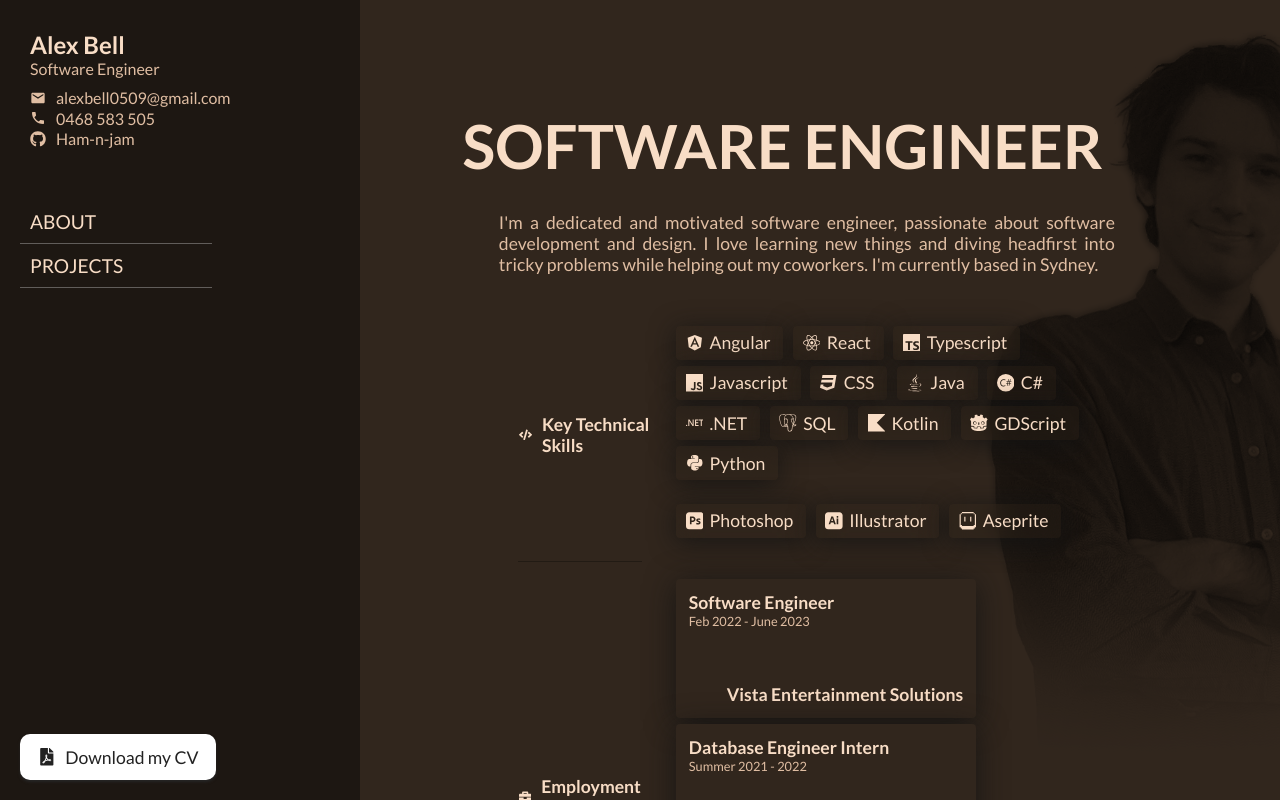
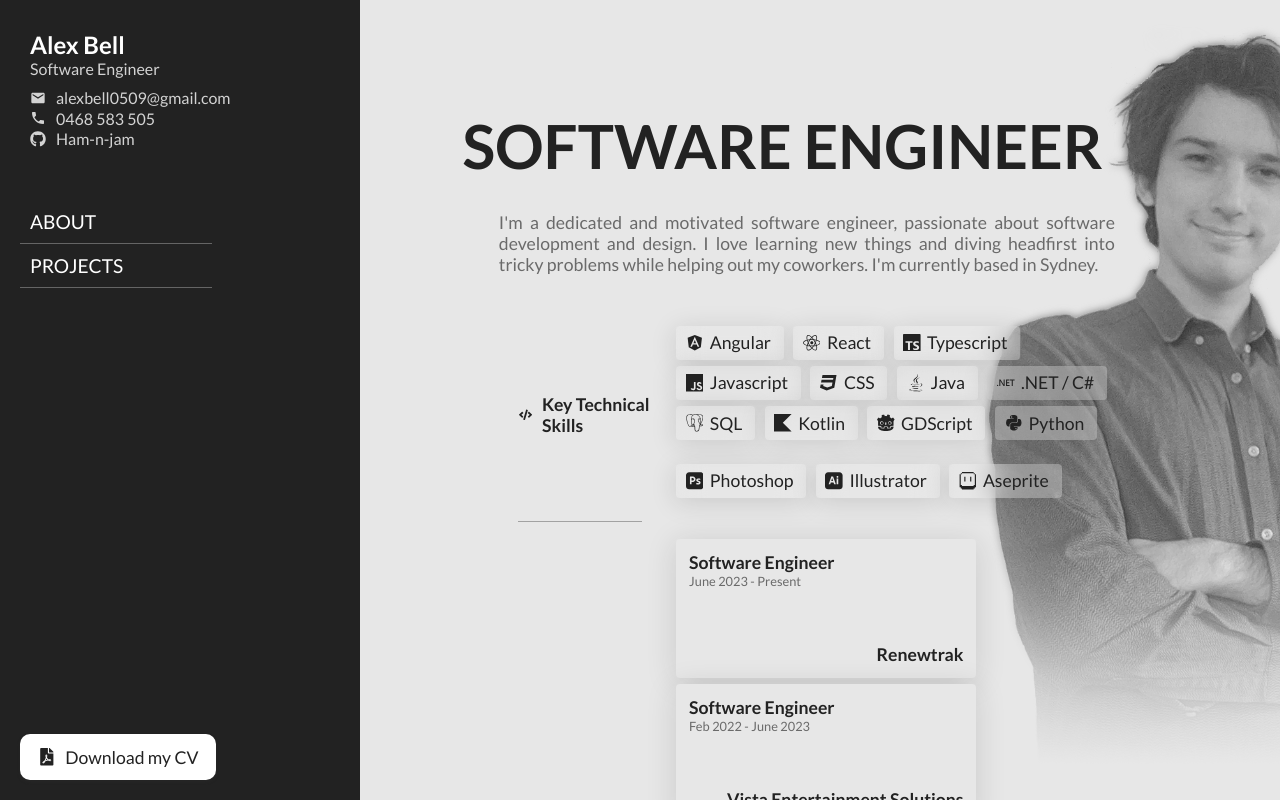
Before and after one commit to Ham-n-jam/Ham-n-jam.github.io, a React (Create React App) app: page / in a window 1280 px wide. Shown: the top 800 px of the page. Built offline with nearby package versions, Linux system fonts and the light colour scheme.

Commit message:
Add intersection observer-based theming for different page sections

```diff
--- a/src/ColorPalette.scss
+++ b/src/ColorPalette.scss
@@ -1,6 +1,6 @@
 @import "./ColorConsts.scss";
 
-$ab-color-body-bg: var(--ab-color-body-bg, #fff);
+$ab-color-body-bg: var(--ab-color-body-bg, #e7e7e7);
 $ab-color-body-bg-contrast: var(--ab-color-body-bg-contrast, #222222);
 $ab-color-sidenav-bg: var(--ab-color-sidenav-bg, #222222);
 $ab-color-elevation-box-shadow: var(--ab-color-elevation-box-shadow, #22222225);
@@ -33,22 +33,28 @@ $ab-color-text-secondary-dark-bg: var(
 
 $ab-color-button-base-box-shadow: #262626;
 $ab-color-button-primary-text: #fff;
-$ab-color-button-primary-bg: linear-gradient(
-  -45deg,
-  $ab-color-primary-light,
-  $ab-color-primary,
-  $ab-color-primary-medium,
-  $ab-color-primary-dark
-);
+$ab-color-button-primary-bg: $ab-color-primary;
+$ab-color-button-primary-bg-hue-shifted: $ab-color-primary-hue-shifted;
 $ab-color-button-primary-bg-hover: $ab-color-primary-medium;
 $ab-color-button-primary-bg-active: $ab-color-primary-dark;
-$ab-color-button-sidenav-contrast-text: #222222;
-$ab-color-button-sidenav-contrast-bg: #fff;
-$ab-color-button-sidenav-contrast-bg-hover: $ab-color-primary-light;
-$ab-color-button-sidenav-contrast-bg-active: $ab-color-primary;
+$ab-color-button-light-text: #222222;
+$ab-color-button-light-bg: #fff;
+$ab-color-button-light-bg-hover: $ab-color-primary-light;
+$ab-color-button-light-bg-active: $ab-color-primary;
+
+$ab-color-link-button-primary: var(
+  --ab-color-link-button-primary,
+  $ab-color-button-primary-bg
+);
+$ab-color-link-button-primary-focus: var(
+  --ab-color-link-button-primary-focus,
+  color-mix(in srgb, $ab-color-link-button-primary 60%, black)
+);
 
 $ab-color-pill-light-bg: #0000005f;
 $ab-color-pill-light-text: $ab-color-text-primary-dark-bg;
 
 $ab-color-line-separator: color-mix(in srgb, black 30%, transparent);
 $ab-color-line-separator-dark-bg: color-mix(in srgb, white 30%, transparent);
+
+$ab-theme-transition-duration: 0.8s;
--- a/src/Themes.scss
+++ b/src/Themes.scss
@@ -1,4 +1,4 @@
-body {
+body.tetrus {
   --ab-color-primary: #de902b;
   --ab-color-primary-hue-shifted: #c95824;
   --ab-color-body-bg: #5a3549;
@@ -9,18 +9,33 @@ body {
   --ab-color-text-secondary-dark-bg: #e9caba;
 }
 
-body {
-  --ab-color-primary: #341eff;
-  --ab-color-primary-hue-shifted: #702ffc;
-  --ab-color-body-bg: #bbecff;
-  --ab-color-sidenav-bg: #29485a;
-  --ab-color-text-primary-light-bg: #242424;
-  --ab-color-text-secondary-light-bg: #3e3e3e;
+body.pokebuilder {
+  --ab-color-primary: #7162ff;
+  --ab-color-primary-hue-shifted: #9b4eff;
+  --ab-color-link-button-primary: #f9a79f;
+  // --ab-color-body-bg: #436b70;
+  // --ab-color-sidenav-bg: #1b2f3b;
+  --ab-color-body-bg: #6d3535;
+  --ab-color-sidenav-bg: #451d1a;
+  --ab-color-text-primary-light-bg: #f7f2f2;
+  --ab-color-text-secondary-light-bg: #e0cece;
   --ab-color-text-primary-dark-bg: #ebebeb;
   --ab-color-text-secondary-dark-bg: #e9caba;
 }
 
-body {
+body.income-ticker {
+  // --ab-color-primary: #dc9f42;
+  // --ab-color-primary-hue-shifted: #c17f41;
+  --ab-color-body-bg: #353535;
+  --ab-color-sidenav-bg: #202020;
+  --ab-color-text-primary-light-bg: #e8e8e8;
+  --ab-color-text-secondary-light-bg: #bdbdbd;
+  --ab-color-text-primary-dark-bg: #eae4bc;
+  --ab-color-text-secondary-dark-bg: #b7af8c;
+  --ab-color-elevation-box-shadow: #1212128b;
+}
+
+body.golden-hour-chronicles {
   --ab-color-primary: #dc9f42;
   --ab-color-primary-hue-shifted: #c17f41;
   --ab-color-body-bg: #31261d;
--- a/src/components/Global/InfoCard/InfoCard.module.scss
+++ b/src/components/Global/InfoCard/InfoCard.module.scss
@@ -11,6 +11,7 @@
   flex-direction: column;
   padding: 0.8rem;
   background: $ab-color-body-bg;
+  transition: background-color $ab-theme-transition-duration;
   border-radius: 4px;
   box-shadow: 0 4px 30px $ab-color-elevation-box-shadow;
 }
--- a/src/components/MainPage/AboutMe/AboutMe.tsx
+++ b/src/components/MainPage/AboutMe/AboutMe.tsx
@@ -11,7 +11,6 @@ import {
   FaPython,
 } from "react-icons/fa";
 import {
-  SiCsharp,
   SiPostgresql,
   SiDotnet,
   SiKotlin,
@@ -25,6 +24,7 @@ import {
 
 import TechSkill from "../../Global/TechSkill/TechSkill";
 import InfoCard from "../../Global/InfoCard/InfoCard";
+import { useEffect, useRef } from "react";
 
 export default function AboutMe() {
   const techSkillsHeader = (
@@ -52,8 +52,33 @@ export default function AboutMe() {
     </div>
   );
 
+  const containerRef = useRef(null);
+
+  useEffect(() => {
+    const containerRefCurrent = containerRef.current;
+    if (!containerRefCurrent) {
+      return;
+    }
+    const onIntersection = () => {
+      document.body.className = "";
+    };
+    const options: IntersectionObserverInit = {
+      root: null,
+      rootMargin: "0px",
+      threshold: 0.9,
+    };
+    const observer = new IntersectionObserver(onIntersection, options);
+    observer.observe(containerRefCurrent);
+
+    return () => {
+      if (containerRefCurrent) {
+        observer.unobserve(containerRefCurrent);
+      }
+    };
+  }, [containerRef]);
+
   return (
-    <div className={styles.paragraph}>
+    <div className={styles.paragraph} ref={containerRef}>
       <p className={styles.infoParagraph}>
         I'm a dedicated and motivated software engineer, passionate about
         software development and design. I love learning new things and diving
@@ -73,8 +98,7 @@ export default function AboutMe() {
                 <TechSkill skillName="Javascript" icon={<SiJavascript />} />
                 <TechSkill skillName="CSS" icon={<FaCss3 />} />
                 <TechSkill skillName="Java" icon={<FaJava />} />
-                <TechSkill skillName="C#" icon={<SiCsharp />} />
-                <TechSkill skillName=".NET" icon={<SiDotnet />} />
+                <TechSkill skillName=".NET / C#" icon={<SiDotnet />} />
                 <TechSkill skillName="SQL" icon={<SiPostgresql />} />
                 <TechSkill skillName="Kotlin" icon={<SiKotlin />} />
                 <TechSkill skillName="GDScript" icon={<SiGodotengine />} />
@@ -101,6 +125,11 @@ export default function AboutMe() {
                 {employmentHistoryHeader}
               </div>
               <div className={styles.flexBox}>
+                <InfoCard
+                  title="Software Engineer"
+                  subTitle="June 2023 - Present"
+                  location="Renewtrak"
+                />
                 <InfoCard
                   title="Software Engineer"
                   subTitle="Feb 2022 - June 2023"
--- a/src/components/MainPage/MainPage.module.scss
+++ b/src/components/MainPage/MainPage.module.scss
@@ -25,6 +25,7 @@
   padding-right: 6vw;
   overflow-x: hidden;
   background-color: $ab-color-body-bg;
+  transition: background-color $ab-theme-transition-duration;
   color: $ab-color-text-primary-light-bg;
 }
 
@@ -77,7 +78,12 @@ h6 {
 
 .infoParagraph {
   color: $ab-color-text-secondary-light-bg;
-  background: linear-gradient(180deg, $ab-color-body-bg 0%, transparent 125%);
+  background-color: linear-gradient(
+    180deg,
+    $ab-color-body-bg 0%,
+    transparent 125%
+  );
+  transition: background-color $ab-theme-transition-duration;
   max-width: 35em;
   min-width: 15em;
   text-align: justify;
@@ -103,6 +109,7 @@ h6 {
   background-size: auto 100%;
   background-blend-mode: multiply;
   background-color: $ab-color-body-bg;
+  transition: background-color $ab-theme-transition-duration;
   position: absolute;
 }
 
@@ -110,6 +117,7 @@ h6 {
   background-attachment: fixed;
   background-blend-mode: multiply;
   background-color: $ab-color-body-bg;
+  transition: background-color $ab-theme-transition-duration;
 }
 
 .pairContainer {
@@ -128,7 +136,7 @@ h6 {
 .whiteLink {
   display: inline-flex;
   align-items: center;
-  color: $ab-color-primary;
+  color: $ab-color-link-button-primary;
 }
 
 .whiteLink:hover {
@@ -136,7 +144,7 @@ h6 {
 }
 
 .whiteLink:focus {
-  color: $ab-color-primary-dark;
+  color: $ab-color-link-button-primary-focus;
 }
 
 .buttonLink {
--- a/src/components/MainPage/Projects/ProjectInfo/GoldenHourChronicles.tsx
+++ b/src/components/MainPage/Projects/ProjectInfo/GoldenHourChronicles.tsx
@@ -46,6 +46,7 @@ export default function GoldenHourChronicles() {
           Follow GHC on Twitter
         </a>,
       ]}
+      themeClassname="golden-hour-chronicles"
     />
   );
 }
--- a/src/components/MainPage/Projects/ProjectInfo/IncomeTicker.tsx
+++ b/src/components/MainPage/Projects/ProjectInfo/IncomeTicker.tsx
@@ -22,7 +22,7 @@ export default function IncomeTicker() {
           <div className={styles.flexBox}>
             <TechSkill skillName="React" icon={<FaReact />} />
             <TechSkill skillName="GitHub Pages" icon={<FaGithub />} />
-          </div>{" "}
+          </div>
         </>
       }
       imageFolder={"income-ticker"}
@@ -36,6 +36,7 @@ export default function IncomeTicker() {
         </a>,
       ]}
       isMirrored={true}
+      themeClassname="income-ticker"
     />
   );
 }
--- a/src/components/MainPage/Projects/ProjectInfo/PokeBuilder.tsx
+++ b/src/components/MainPage/Projects/ProjectInfo/PokeBuilder.tsx
@@ -46,6 +46,7 @@ export default function PokeBuilder() {
           View GitHub repo
         </a>,
       ]}
+      themeClassname="pokebuilder"
     />
   );
 }
--- a/src/components/MainPage/Projects/ProjectInfo/Tetrus.tsx
+++ b/src/components/MainPage/Projects/ProjectInfo/Tetrus.tsx
@@ -42,6 +42,7 @@ export default function Tetrus() {
         </a>,
       ]}
       isMirrored={true}
+      themeClassname="tetrus"
     />
   );
 }
--- a/src/components/MainPage/Projects/ProjectSummary/ProjectSummary.tsx
+++ b/src/components/MainPage/Projects/ProjectSummary/ProjectSummary.tsx
@@ -1,4 +1,4 @@
-import { ReactElement } from "react";
+import { ReactElement, useEffect, useRef } from "react";
 import styles from "./ProjectSummary.module.scss";
 import ImageGallery from "react-image-gallery";
 
@@ -10,6 +10,7 @@ interface ProjectSummaryProps {
   imageFolder: string;
   isMirrored?: boolean;
   links: ReactElement[];
+  themeClassname?: string;
 }
 
 export default function ProjectSummary({
@@ -20,6 +21,7 @@ export default function ProjectSummary({
   imageFolder,
   isMirrored,
   links,
+  themeClassname,
 }: ProjectSummaryProps) {
   const info = (
     <div className={styles.paragraph}>
@@ -61,11 +63,37 @@ export default function ProjectSummary({
     </div>
   );
 
+  const containerRef = useRef(null);
+
+  useEffect(() => {
+    const containerRefCurrent = containerRef.current;
+    if (!containerRefCurrent) {
+      return;
+    }
+    const onIntersection = () => {
+      document.body.className = themeClassname ?? "";
+    };
+    const options: IntersectionObserverInit = {
+      root: null,
+      rootMargin: "0px",
+      threshold: 0.9,
+    };
+    const observer = new IntersectionObserver(onIntersection, options);
+    observer.observe(containerRefCurrent);
+
+    return () => {
+      if (containerRefCurrent) {
+        observer.unobserve(containerRefCurrent);
+      }
+    };
+  }, [containerRef, themeClassname]);
+
   return (
     <div
       className={`${styles.pairContainer} ${
         isMirrored ? styles.reverseOrder : ""
       }`}
+      ref={containerRef}
     >
       {[imageGallery, info]}
     </div>
--- a/src/components/MainPage/SideBar.module.scss
+++ b/src/components/MainPage/SideBar.module.scss
@@ -4,7 +4,8 @@
   display: flex;
   flex-direction: column;
   height: 100%;
-  background: $ab-color-sidenav-bg;
+  background-color: $ab-color-sidenav-bg;
+  transition: background-color $ab-theme-transition-duration;
   position: fixed;
   overflow-x: hidden;
   z-index: 1;
```
Also changed, not shown: src/components/Global/Button.module.scss (+10 -10 lines).
